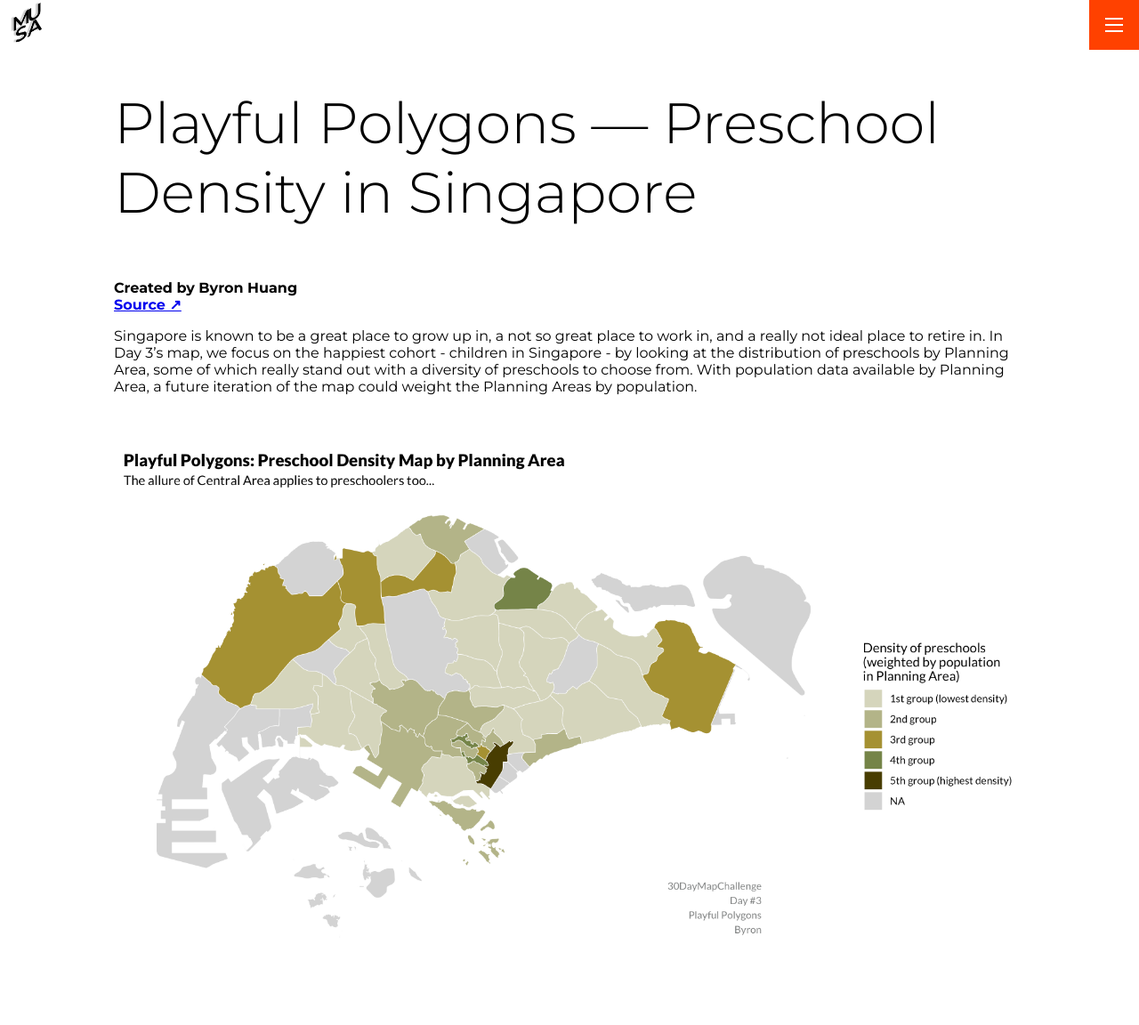
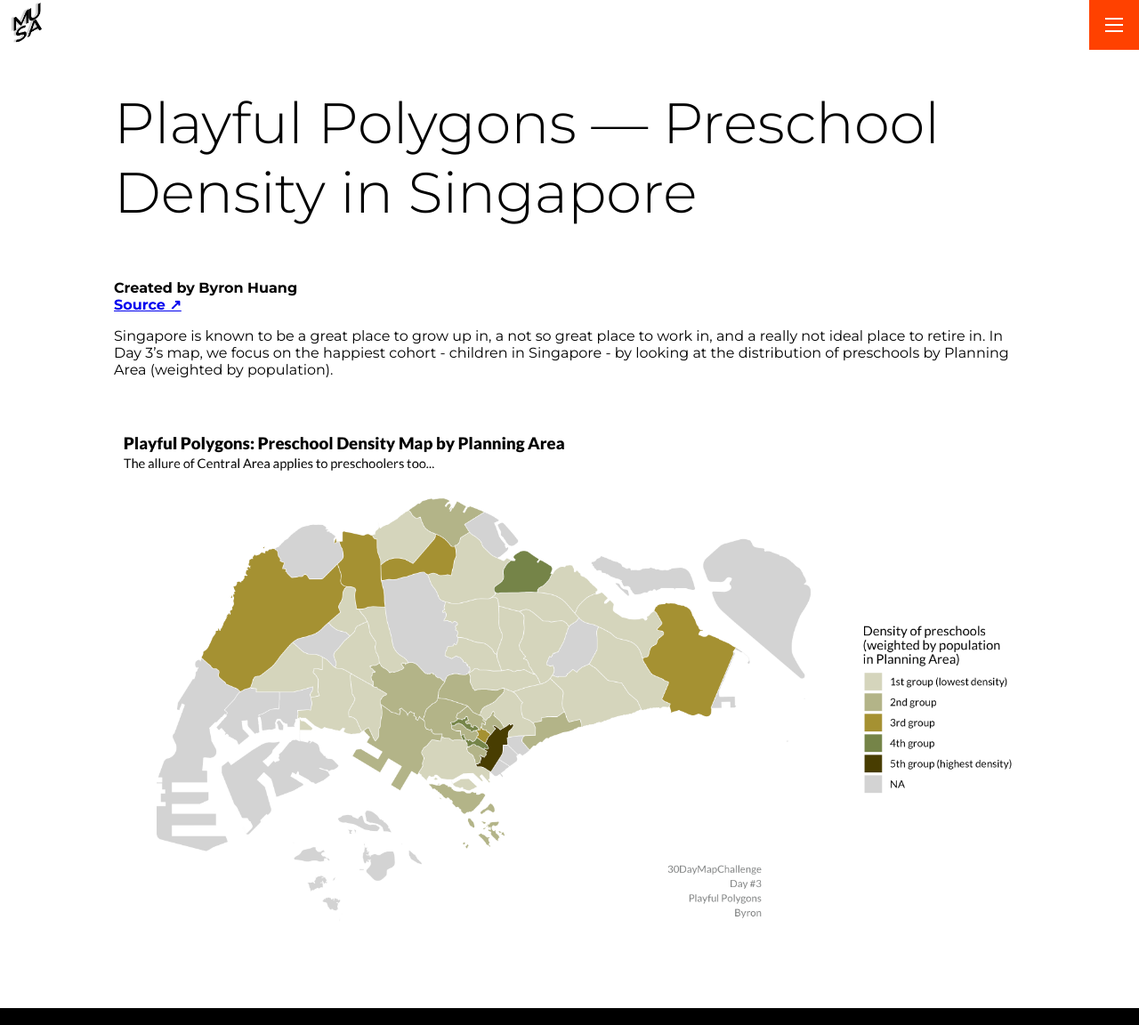
Before and after one commit to weitzman-musa/30DayMapChallenge, a Jekyll site: the page built from _maps_2024/03-byron.md, in a window 1280 px wide and 1152 px high. Shown: the whole window at 89% size. Built offline with Jekyll 4.4.1, drawn with Linux system fonts in a browser that asks for light colours.

Commit message:
day 16 byron

```diff
--- a/_maps_2024/03-byron.md
+++ b/_maps_2024/03-byron.md
@@ -6,6 +6,6 @@
 source: https://github.com/bairunnn/mapchallenge/blob/main/03-byron.Rmd
 ---
 
-Singapore is known to be a great place to grow up in, a not so great place to work in, and a really not ideal place to retire in. In Day 3's map, we focus on the happiest cohort - children in Singapore - by looking at the distribution of preschools by Planning Area, some of which really stand out with a diversity of preschools to choose from. With population data available by Planning Area, a future iteration of the map could weight the Planning Areas by population.
+Singapore is known to be a great place to grow up in, a not so great place to work in, and a really not ideal place to retire in. In Day 3's map, we focus on the happiest cohort - children in Singapore - by looking at the distribution of preschools by Planning Area (weighted by population).
 
 ![Screenshot of map](assets/thumbnails/2024/03-Byron-Polygons.png)
```
Also changed, not shown: _maps_2024/16-byron.md (added, +13 -0 lines), assets/thumbnails/2024/16-Byron-Choropleth.png (added).
